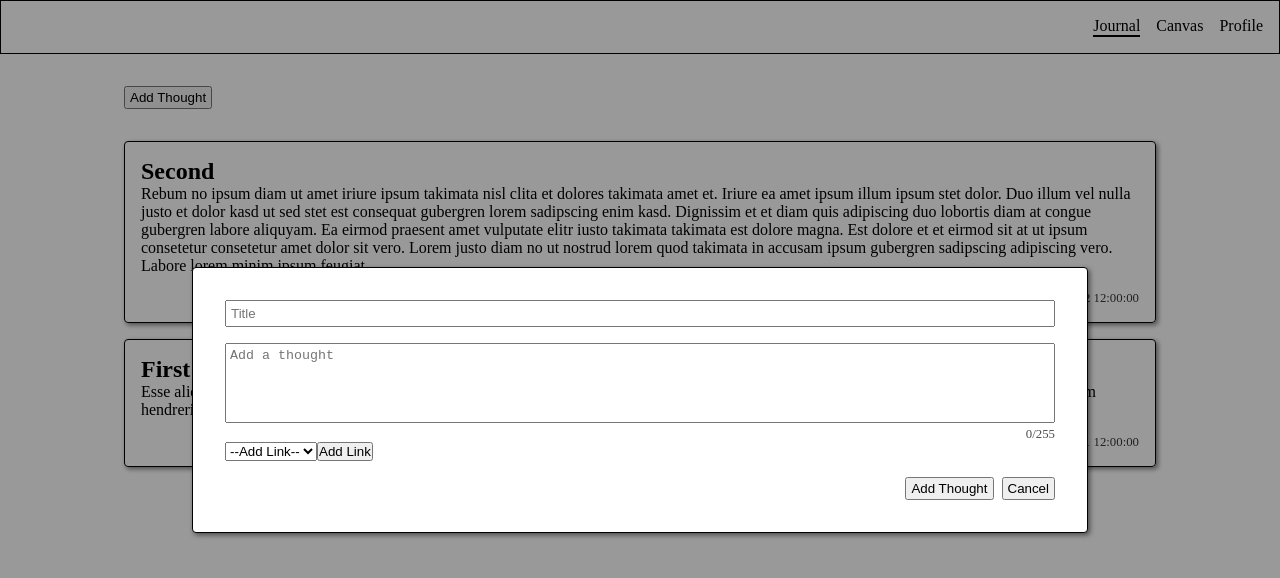
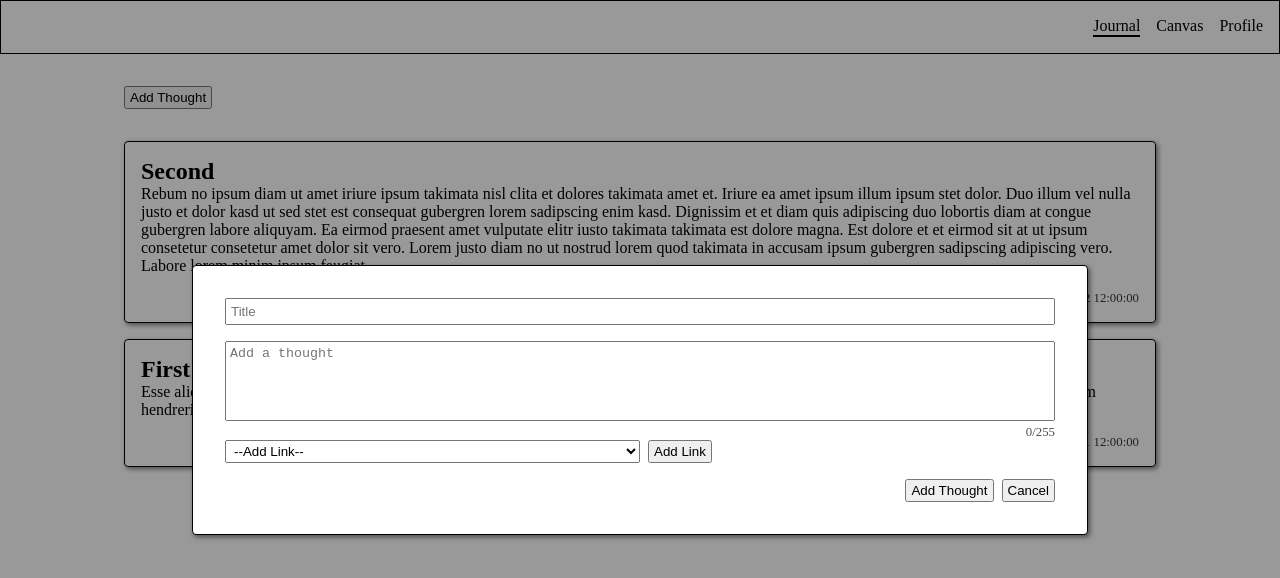
Before and after one commit to jekiquin/testing-collabpad, a React (Create React App) app: page /journal in a window 1280 px wide. Both pictures are taken after a click on the button "Add Thought". Shown: the top 578 px of the page. Built offline with nearby package versions, Linux system fonts and the light colour scheme.

Commit message:
added more styling

```diff
--- a/src/components/AddLink/AddLink.js
+++ b/src/components/AddLink/AddLink.js
@@ -1,5 +1,6 @@
 import { useMemo, useState } from 'react';
 import { useJournal } from '../../context/journal-context';
+import './AddLink.scss';
 
 export default function AddLink({ setInputText }) {
 	const [selectedOption, setSelectedOption] = useState('');
@@ -29,14 +30,24 @@ export default function AddLink({ setInputText }) {
 	);
 
 	return (
-		<div>
-			<select name="links" id="links-select" value={selectedOption} onChange={handleChange}>
+		<div className="AddLinks">
+			<select
+				className="AddLinks__selection"
+				name="links"
+				id="links-select"
+				value={selectedOption}
+				onChange={handleChange}>
 				<option value="" disabled>
 					--Add Link--
 				</option>
 				{displayOptions}
 			</select>
-			<input type="button" value="Add Link" onClick={handleClick} />
+			<input
+				className="AddLinks__button"
+				type="button"
+				value="Add Link"
+				onClick={handleClick}
+			/>
 		</div>
 	);
 }
--- a/src/components/AddLink/AddLink.scss
+++ b/src/components/AddLink/AddLink.scss
@@ -0,0 +1,13 @@
+@use '../../partial-styles/placeholders' as *;
+
+.AddLinks {
+	&__selection {
+		margin-right: 0.5rem;
+		padding: 0.125rem 0.25rem;
+		width: 50%;
+	}
+
+	&__button {
+		@extend %button;
+	}
+}
--- a/src/components/ThoughtInput/ThoughtInput.scss
+++ b/src/components/ThoughtInput/ThoughtInput.scss
@@ -13,7 +13,7 @@
 	background-color: rgba(black, 0.4);
 
 	&__form {
-		width: 70%;
+		width: 90%;
 		margin: 0 auto;
 		display: flex;
 		flex-direction: column;
@@ -22,6 +22,11 @@
 		box-shadow: 2px 2px 5px rgba(black, 0.5);
 		background-color: white;
 		padding: 2rem;
+
+		@media screen and (min-width: 760px) {
+			width: 70%;
+			max-width: 60rem;
+		}
 	}
 
 	&__title {
@@ -38,6 +43,7 @@
 	&__button-group {
 		margin-top: 1rem;
 		display: flex;
+		flex-wrap: wrap;
 		justify-content: flex-end;
 		gap: 0.5rem;
 	}
```
